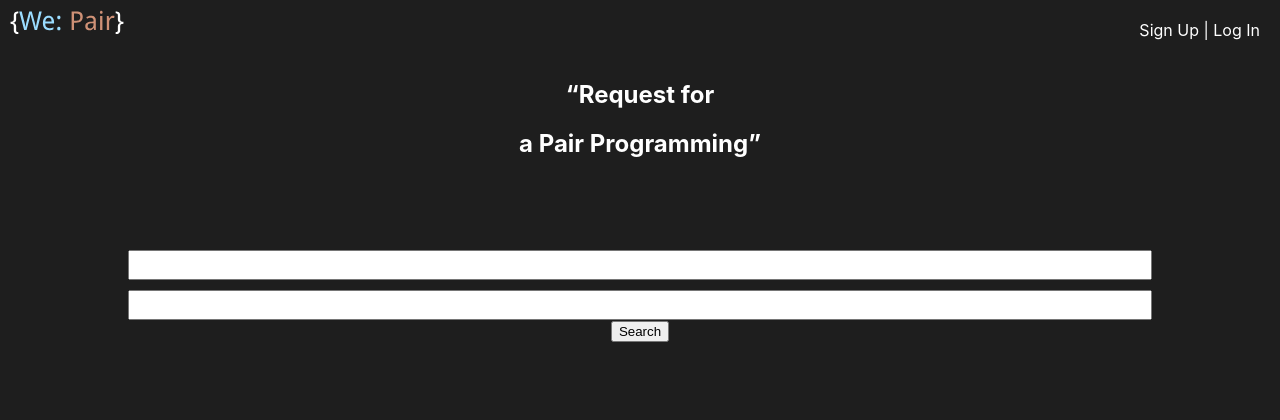
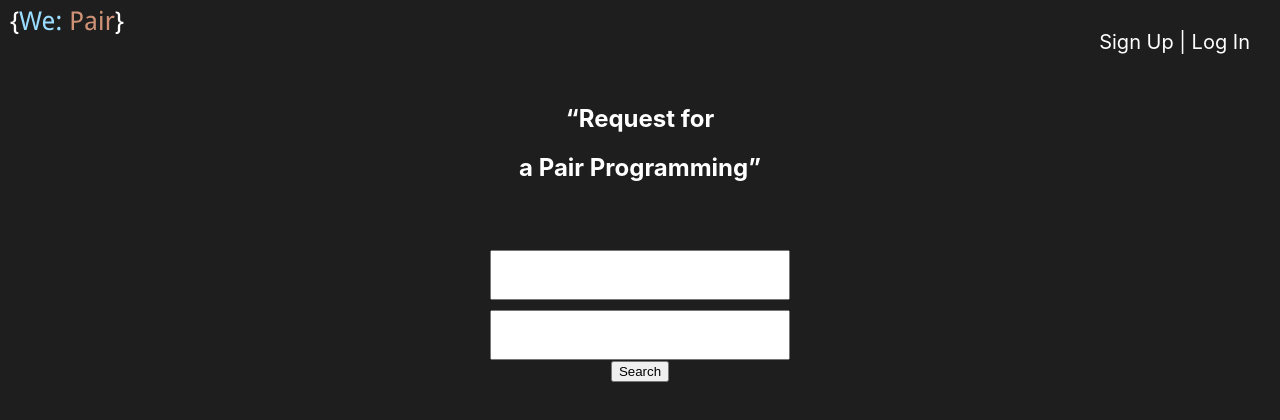
Before and after one commit to kodiri/we-pair, a React (Create React App) app: page / in a window 1280 px wide. Shown: the top 420 px of the page. Built offline with nearby package versions, Linux system fonts and the light colour scheme.

Commit message:
removed button styling

```diff
--- a/src/frontend/App.css
+++ b/src/frontend/App.css
@@ -50,8 +50,6 @@
   margin-top: 10px;
 }
 
-.Search-btn
-
 @media (min-width: 600px) {
   .signing {
     font-size: 20px;
```
